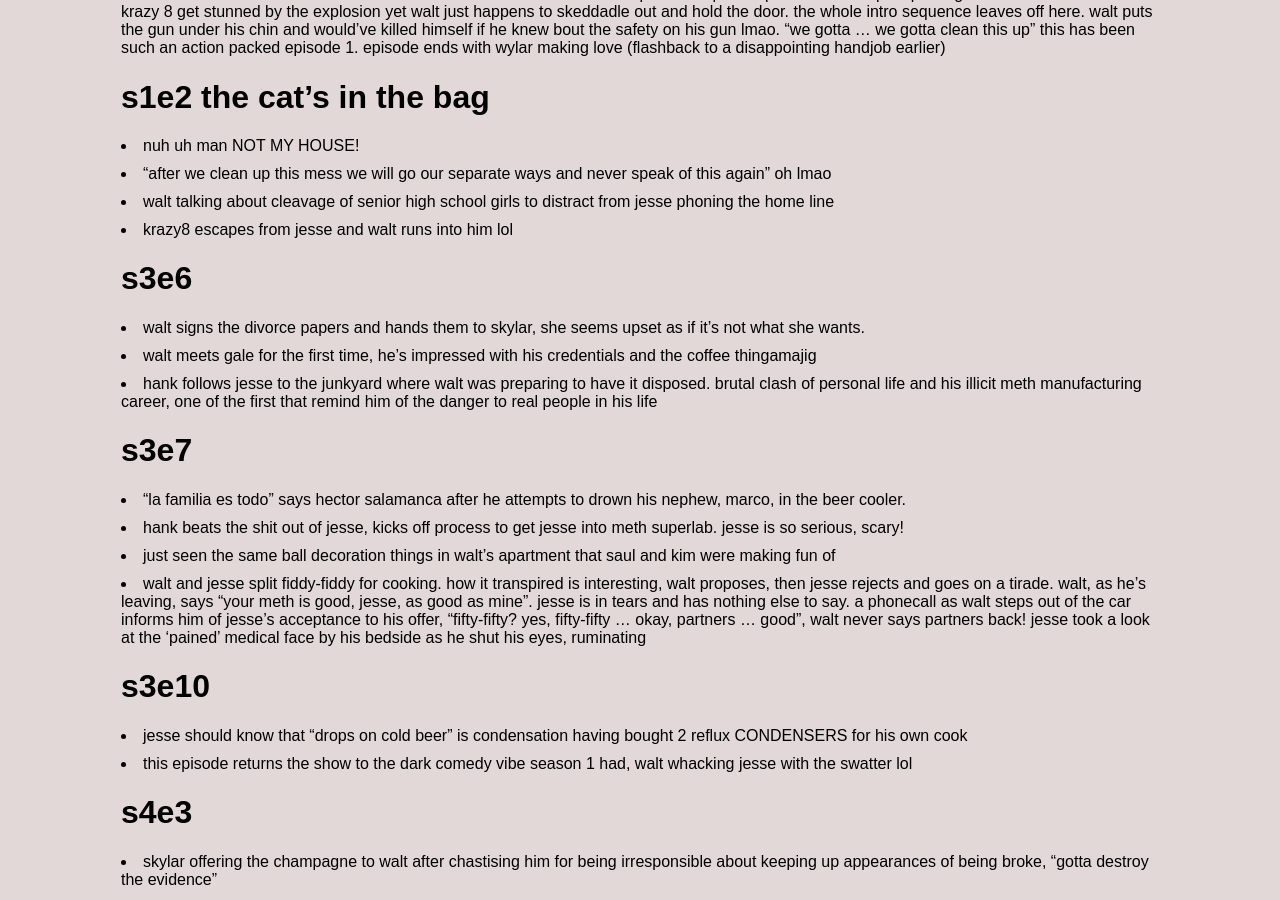
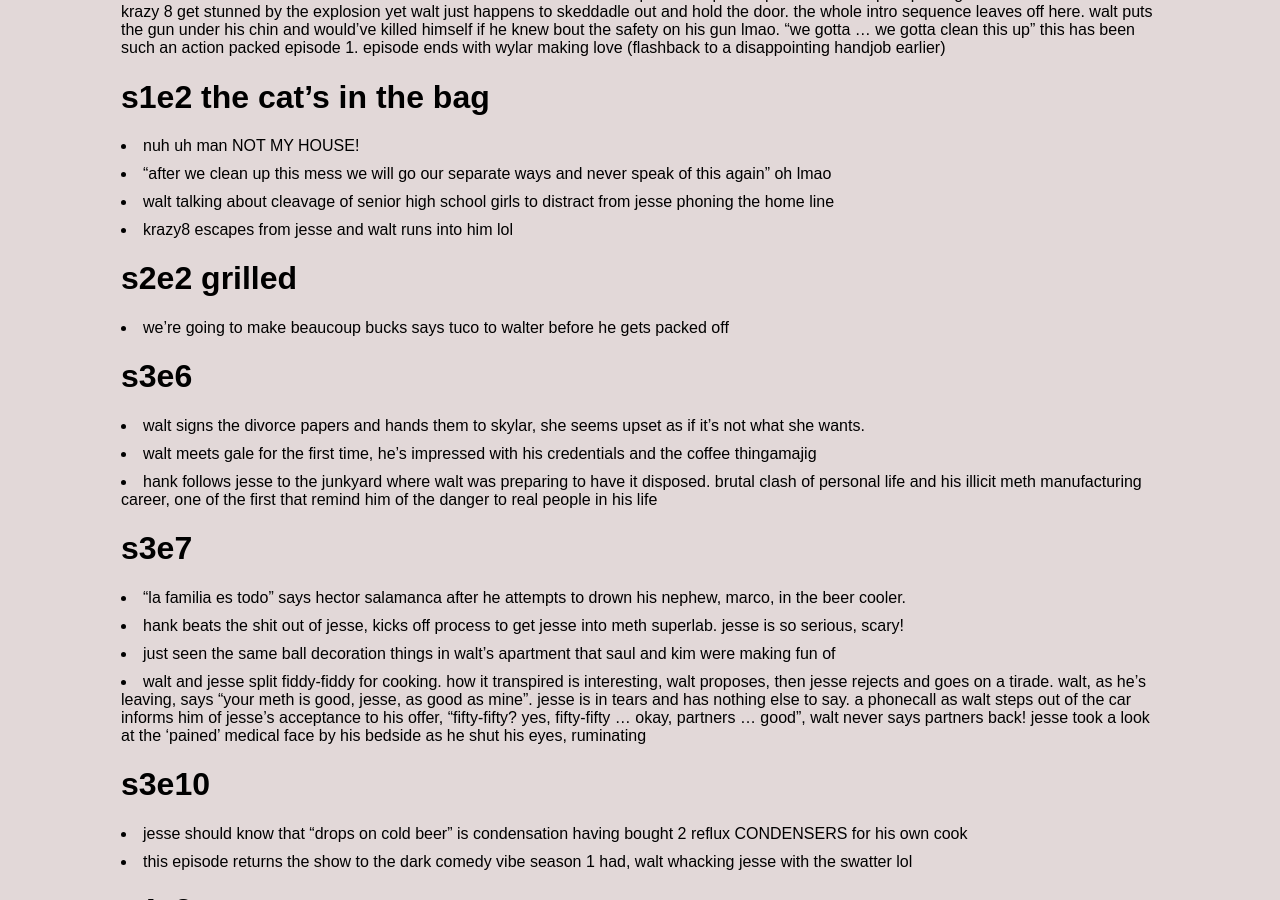
Before and after one commit to jsbaasi/jsbaasi.github.io, a Jekyll site: the page built from _posts/2026-06-08-breaking-bad-episodes.md, in a window 1280 px wide and 900 px high, scrolled down 526 px. Built offline with Jekyll 4.4.1, drawn with Linux system fonts in a browser that asks for light colours.

Commit message:
vault backup: 2026-06-14 22:09:27

```diff
--- a/_posts/2026-06-08-breaking-bad-episodes.md
+++ b/_posts/2026-06-08-breaking-bad-episodes.md
@@ -14,6 +14,8 @@ permalink: /breaking-bad/
 - "after we clean up this mess we will go our separate ways and never speak of this again" oh lmao
 - walt talking about cleavage of senior high school girls to distract from jesse phoning the home line
 - krazy8 escapes from jesse and walt runs into him lol
+# s2e2 grilled
+- we're going to make beaucoup bucks says tuco to walter before he gets packed off
 # s3e6
 - walt signs the divorce papers and hands them to skylar, she seems upset as if it's not what she wants.
 - walt meets gale for the first time, he's impressed with his credentials and the coffee thingamajig
```
